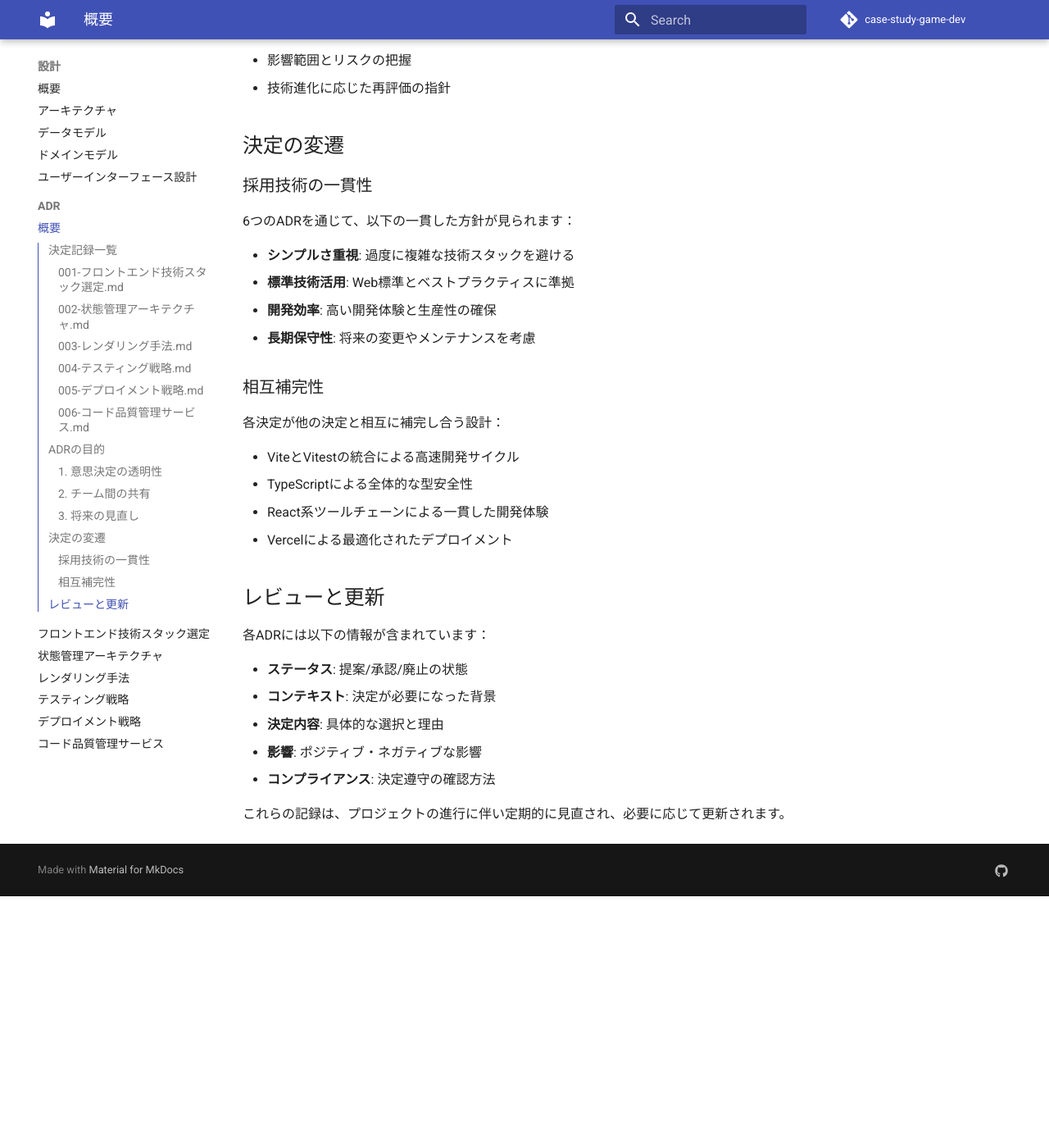
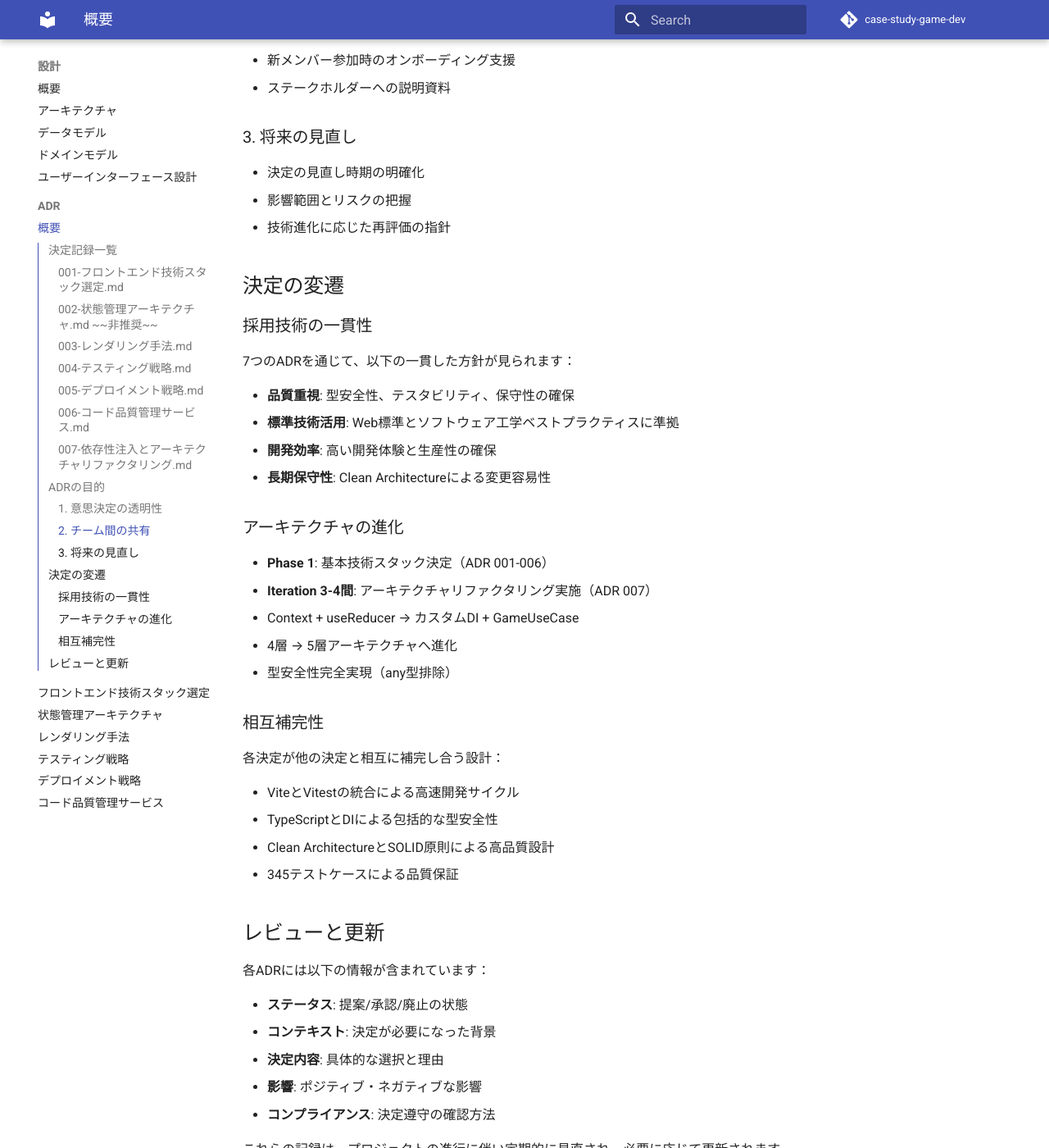
Before and after one commit to k2works/case-study-game-dev, an MkDocs documentation site: the page built from docs/adr/index.md, in a window 1280 px wide and 1400 px high, scrolled down 1596 px. Shown: the whole window at 82% size. Built offline with MkDocs 1.6.1 and Material for MkDocs 9.7.7, drawn with Linux system fonts in a browser that asks for light colours; comment, search, counter and statistics services are not loaded; before the commit the page ends 2689 px from its top, so only the background shows below that; some of the changed text lies outside the part shown.

Commit message:
feat: ADRの整合性確保 - DI・アーキテクチャリファクタリング決定を記録
【新規ADR作成】
- 007-依存性注入とアーキテクチャリファクタリング.md
  - カスタムDIコンテナ + GameUseCaseパターンの採用決定
  - Clean Architecture準拠5層アーキテクチャへの進化記録
  - 型安全性・テスタビリティ・SOLID原則遵守の実現

【既存ADR更新】
- 002-状態管理アーキテクチャ.md を非推奨に変更
  - Context + useReducer は未実装のため実装乖離を解消
  - ADR007への置換参照を追加

【ADRインデックス更新】
- 新規ADR007の追加とサマリー
- 非推奨ADR002の表示更新
- アーキテクチャ進化の記録（4層→5層、型安全性実現）
- 決定の一貫性と相互補完性の更新

【整合性確保の結果】
- 実装とADRの完全同期
- アーキテクチャ決定の透明性向上
- 将来のメンテナンス・拡張時の参考資料整備

🤖 Generated with [Claude Code](https://claude.ai/code)

Co-Authored-By: Claude <noreply@anthropic.com>

```diff
--- a/docs/adr/index.md
+++ b/docs/adr/index.md
@@ -10,11 +10,13 @@
 - 豊富なエコシステムとコミュニティサポート
 - 高速な開発サーバーとビルド最適化
 
-### [002-状態管理アーキテクチャ.md](002-状態管理アーキテクチャ.md)
-**決定:** React Context API + useReducer を採用
-- 小〜中規模アプリケーションに適したシンプルさ
-- Reduxライクな予測可能な状態更新
-- 外部依存なしでのTypeScript統合
+### [002-状態管理アーキテクチャ.md](002-状態管理アーキテクチャ.md) ~~非推奨~~
+~~**決定:** React Context API + useReducer を採用~~
+- ~~小〜中規模アプリケーションに適したシンプルさ~~
+- ~~Reduxライクな予測可能な状態更新~~
+- ~~外部依存なしでのTypeScript統合~~
+
+**→ [007-依存性注入とアーキテクチャリファクタリング.md](007-依存性注入とアーキテクチャリファクタリング.md) で置換**
 
 ### [003-レンダリング手法.md](003-レンダリング手法.md)
 **決定:** React DOM + CSS を採用
@@ -40,6 +42,13 @@
 - PRコメントでのカバレッジ変化の可視化
 - 継続的な品質管理とトレンド解析
 
+### [007-依存性注入とアーキテクチャリファクタリング.md](007-依存性注入とアーキテクチャリファクタリング.md)
+**決定:** カスタムDIコンテナ + GameUseCaseパターン を採用
+- Clean Architecture準拠の5層アーキテクチャ実現
+- 型安全なDIシステムによる疎結合化
+- SOLID原則遵守とテスタビリティの大幅向上
+- 002-状態管理アーキテクチャ.md を置換
+
 ## ADRの目的
 
 Architecture Decision Records（アーキテクチャ決定記録）は以下の目的で作成されています：
@@ -62,20 +71,27 @@ Architecture Decision Records（アーキテクチャ決定記録）は以下の
 ## 決定の変遷
 
 ### 採用技術の一貫性
-6つのADRを通じて、以下の一貫した方針が見られます：
+7つのADRを通じて、以下の一貫した方針が見られます：
 
-- **シンプルさ重視**: 過度に複雑な技術スタックを避ける
-- **標準技術活用**: Web標準とベストプラクティスに準拠
+- **品質重視**: 型安全性、テスタビリティ、保守性の確保
+- **標準技術活用**: Web標準とソフトウェア工学ベストプラクティスに準拠
 - **開発効率**: 高い開発体験と生産性の確保
-- **長期保守性**: 将来の変更やメンテナンスを考慮
+- **長期保守性**: Clean Architectureによる変更容易性
+
+### アーキテクチャの進化
+- **Phase 1**: 基本技術スタック決定（ADR 001-006）
+- **Iteration 3-4間**: アーキテクチャリファクタリング実施（ADR 007）
+  - Context + useReducer → カスタムDI + GameUseCase
+  - 4層 → 5層アーキテクチャへ進化
+  - 型安全性完全実現（any型排除）
 
 ### 相互補完性
 各決定が他の決定と相互に補完し合う設計：
 
 - ViteとVitestの統合による高速開発サイクル
-- TypeScriptによる全体的な型安全性
-- React系ツールチェーンによる一貫した開発体験
-- Vercelによる最適化されたデプロイメント
+- TypeScriptとDIによる包括的な型安全性
+- Clean ArchitectureとSOLID原則による高品質設計
+- 345テストケースによる品質保証
 
 ## レビューと更新
 
```
Also changed, not shown: docs/adr/002-状態管理アーキテクチャ.md (+2 -1 lines), docs/adr/007-依存性注入とアーキテクチャリファクタリング.md (added, +205 -0 lines).
